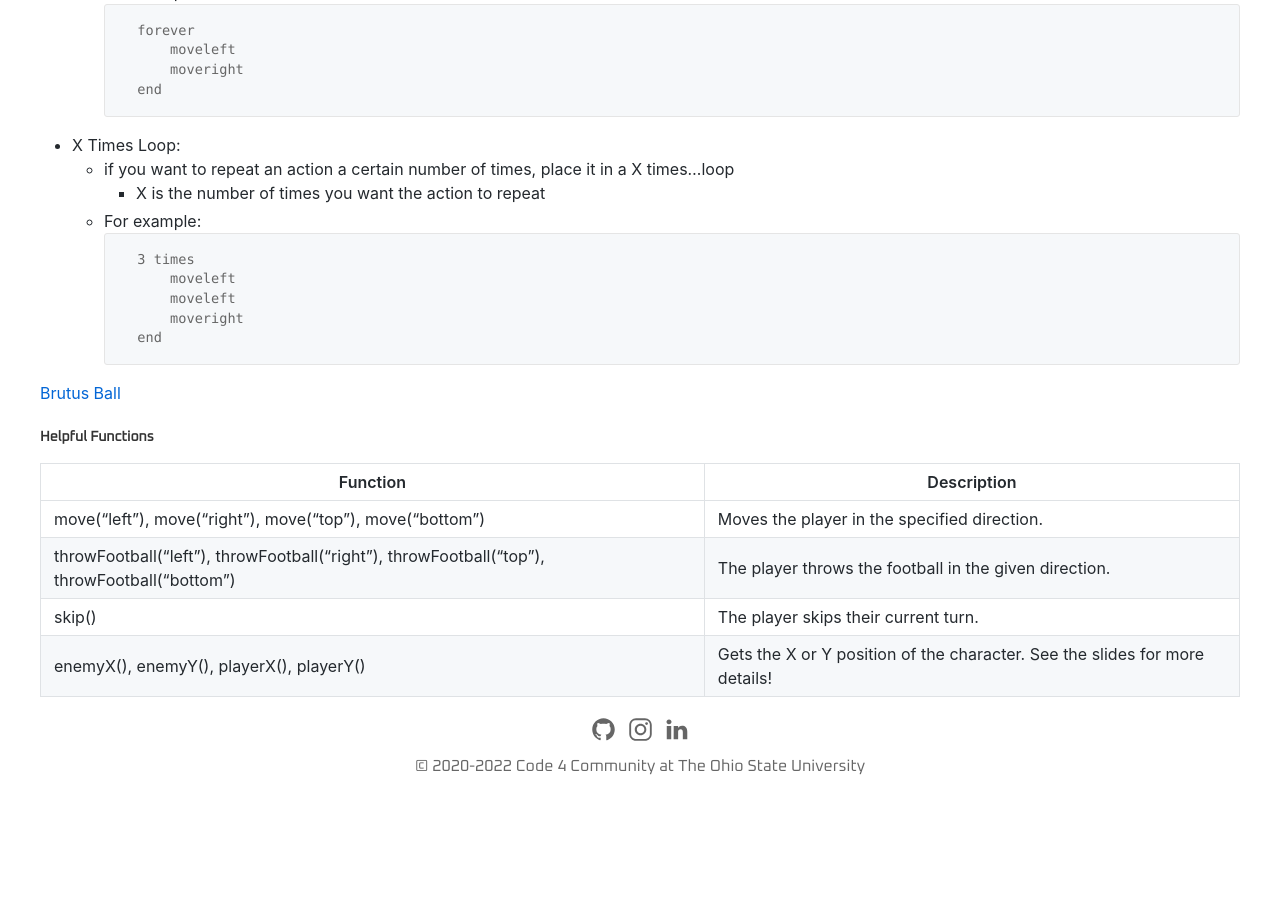
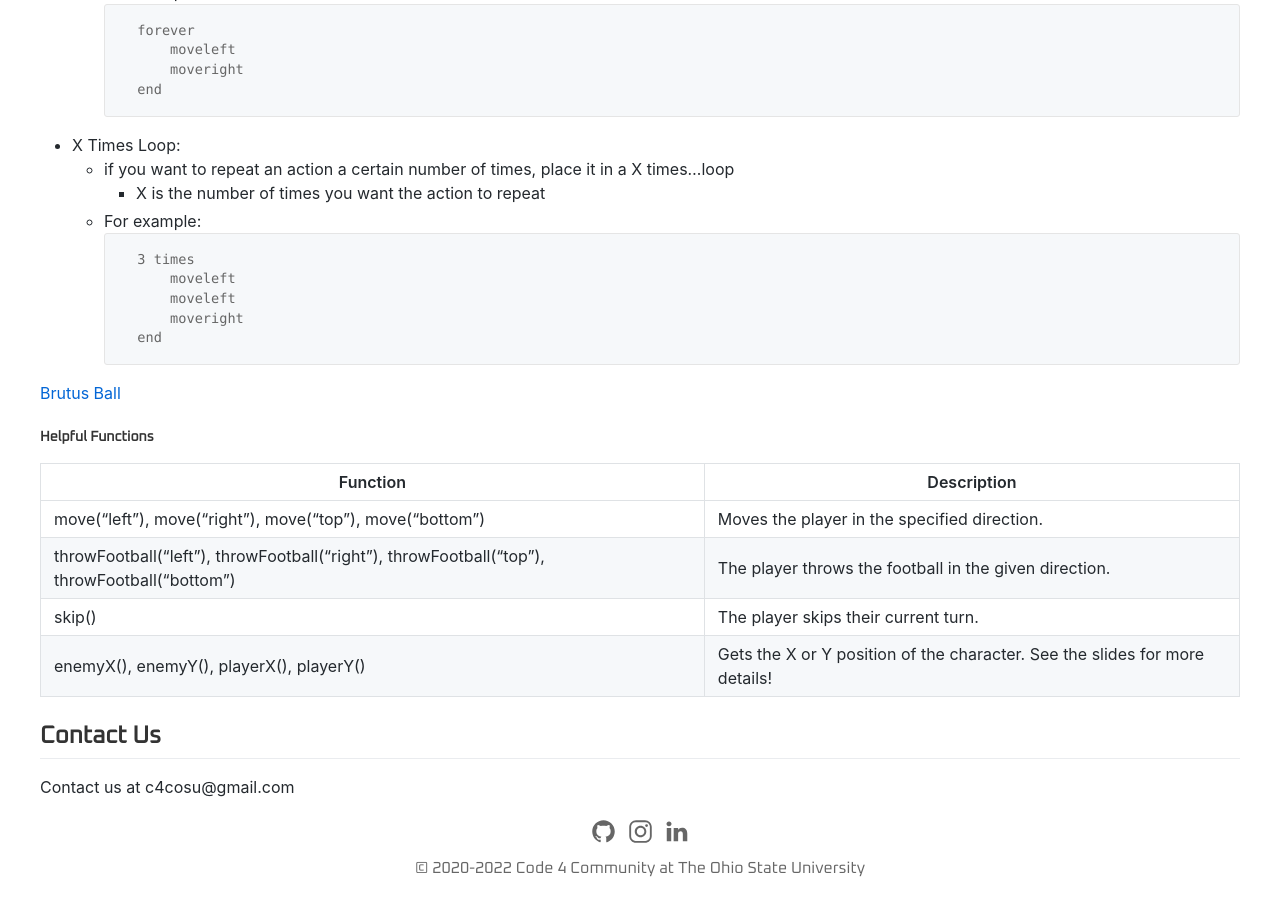
Before and after one commit to Code4Community/Code4Community.github.io, a Jekyll site: the page built from outreach_presentations/cosi_2022.md, in a window 1280 px wide and 900 px high, scrolled down 634 px. Built offline with Jekyll 4.4.1, drawn with Linux system fonts in a browser that asks for light colours; nearby versions of some CDN libraries; before the commit the page ends 1432 px from its top, so only the background shows below that.

Commit message:
Add contact us

```diff
--- a/outreach_presentations/cosi_2022.md
+++ b/outreach_presentations/cosi_2022.md
@@ -54,3 +54,6 @@ content_style: github_markdown
 | throwFootball("left"), throwFootball("right"), throwFootball("top"), throwFootball("bottom") | The player throws the football in the given direction. |
 | skip() | The player skips their current turn. |
 | enemyX(), enemyY(), playerX(), playerY() | Gets the X or Y position of the character.  See the slides for more details! |
+
+## Contact Us
+Contact us at c4cosu@gmail.com
```
